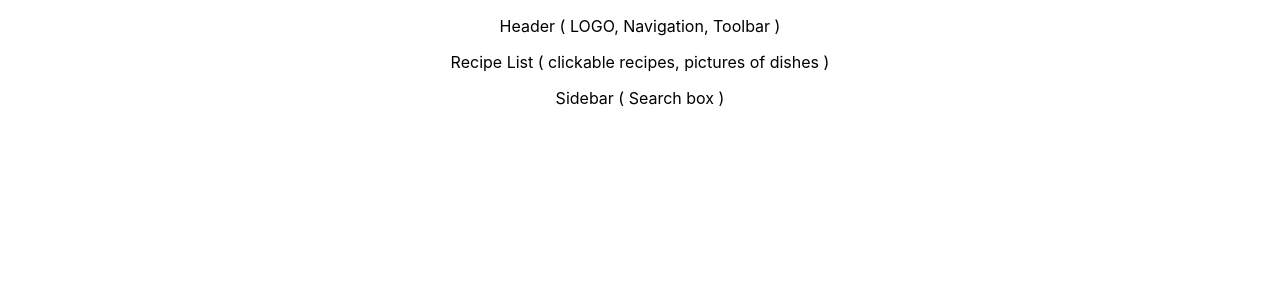
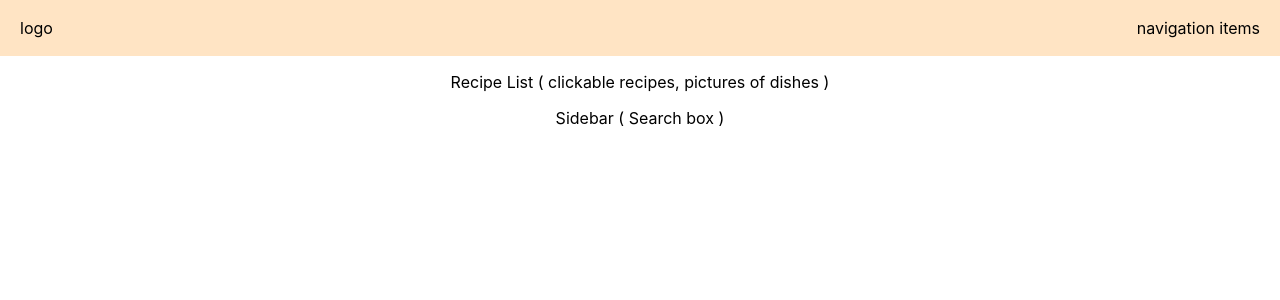
Before and after one commit to DawidSzpener/Ripicipi, a React (Create React App) app: page / in a window 1280 px wide. Shown: the top 300 px of the page. Built offline with nearby package versions, Linux system fonts and the light colour scheme.

Commit message:
feat: created a toolbar which will hold navigation items and logo

```diff
--- a/src/App.js
+++ b/src/App.js
@@ -1,10 +1,11 @@
 import React from 'react';
 import './App.css';
+import Layout from './Components/Layout/Layout'
 
 function App() {
   return (
     <div className="App">
-      <p>Header ( LOGO, Navigation, Toolbar )</p>
+      <Layout />
       <p>Recipe List ( clickable recipes, pictures of dishes )</p>
       <p>Sidebar ( Search box )</p>
     </div>
--- a/src/Components/Layout/Layout.css
+++ b/src/Components/Layout/Layout.css
@@ -0,0 +1,3 @@
+.Layout {
+  margin-top: 72px;
+}
--- a/src/Components/Layout/Layout.js
+++ b/src/Components/Layout/Layout.js
@@ -0,0 +1,13 @@
+import React from 'react'
+import Toolbar from '../Navigation/Toolbar/Toolbar'
+import './Layout.css'
+
+const layout = () => {
+  return (
+    <div className='Layout'>
+      <Toolbar />
+    </div>
+  )
+}
+
+export default layout
--- a/src/Components/Navigation/Toolbar/Toolbar.css
+++ b/src/Components/Navigation/Toolbar/Toolbar.css
@@ -0,0 +1,14 @@
+.Toolbar {
+  height: 56px;
+  width: 100%;
+  position: fixed;
+  top: 0;
+  left: 0;
+  background-color: bisque;
+  display: flex;
+  justify-content: space-between;
+  align-items: center;
+  padding: 0 20px;
+  box-sizing: border-box;
+  z-index: 90;
+}
--- a/src/Components/Navigation/Toolbar/Toolbar.js
+++ b/src/Components/Navigation/Toolbar/Toolbar.js
@@ -0,0 +1,13 @@
+import React from 'react'
+import './Toolbar.css'
+
+const toolbar = () => {
+  return (
+    <div className='Toolbar'>
+      <p>logo</p>
+      <p>navigation items</p>
+    </div>
+  )
+}
+
+export default toolbar
```
